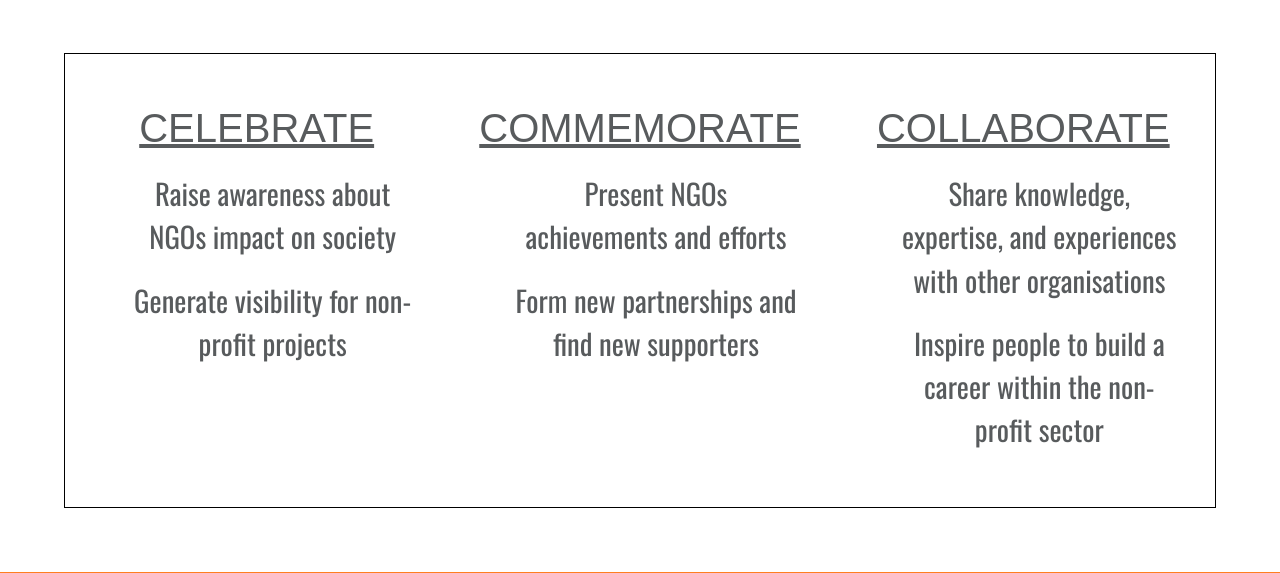
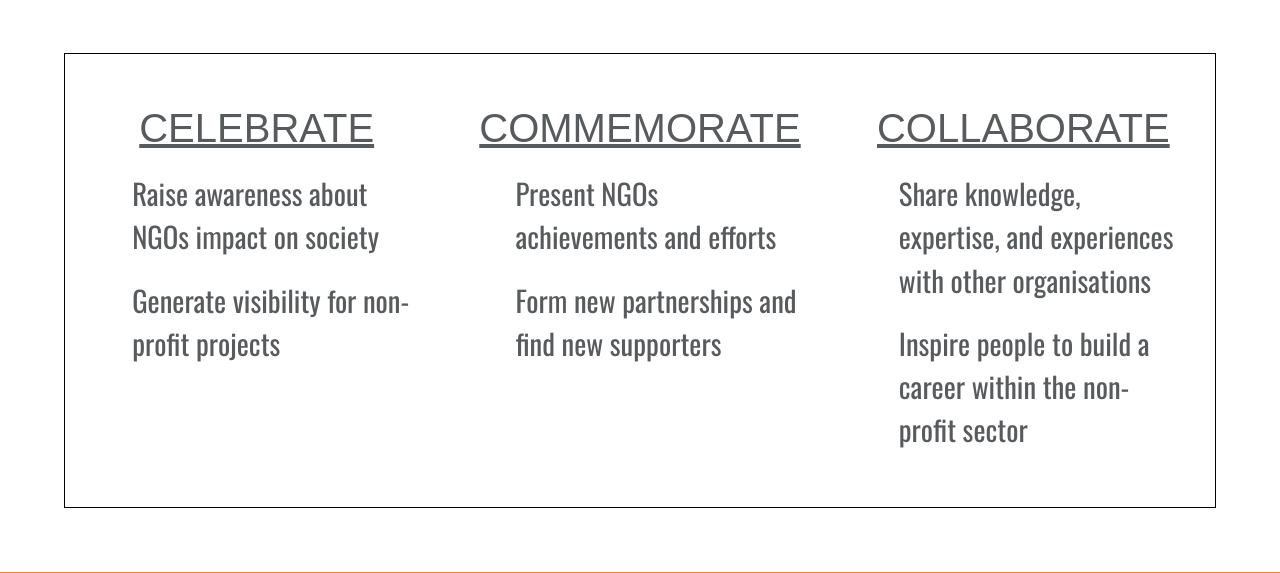
Before and after one commit to jackcrosbie/hackathon-feb, a Django app: page / in a window 1280 px wide. Shown: the part 1228-1801 px from the top of the page. Run offline with Django 3.2, Linux system fonts and the light colour scheme; some libraries are stand-ins or nearby versions; some web fonts are replaced.

Commit message:
styling and positioning for donate.html

```diff
--- a/ngo/static/css/base.css
+++ b/ngo/static/css/base.css
@@ -205,7 +205,7 @@ h2 {
 .three-pillars-ul li {
     list-style-type: none;
     margin: 0 auto;
-    text-align: center;
+    text-align: left;
     font-size: 60%;
     font-weight: 400;
     width: 80%;
@@ -382,4 +382,5 @@ h2 {
 
 .events-container {
     text-align: center;
+    margin-top: 12em;
 }
```
